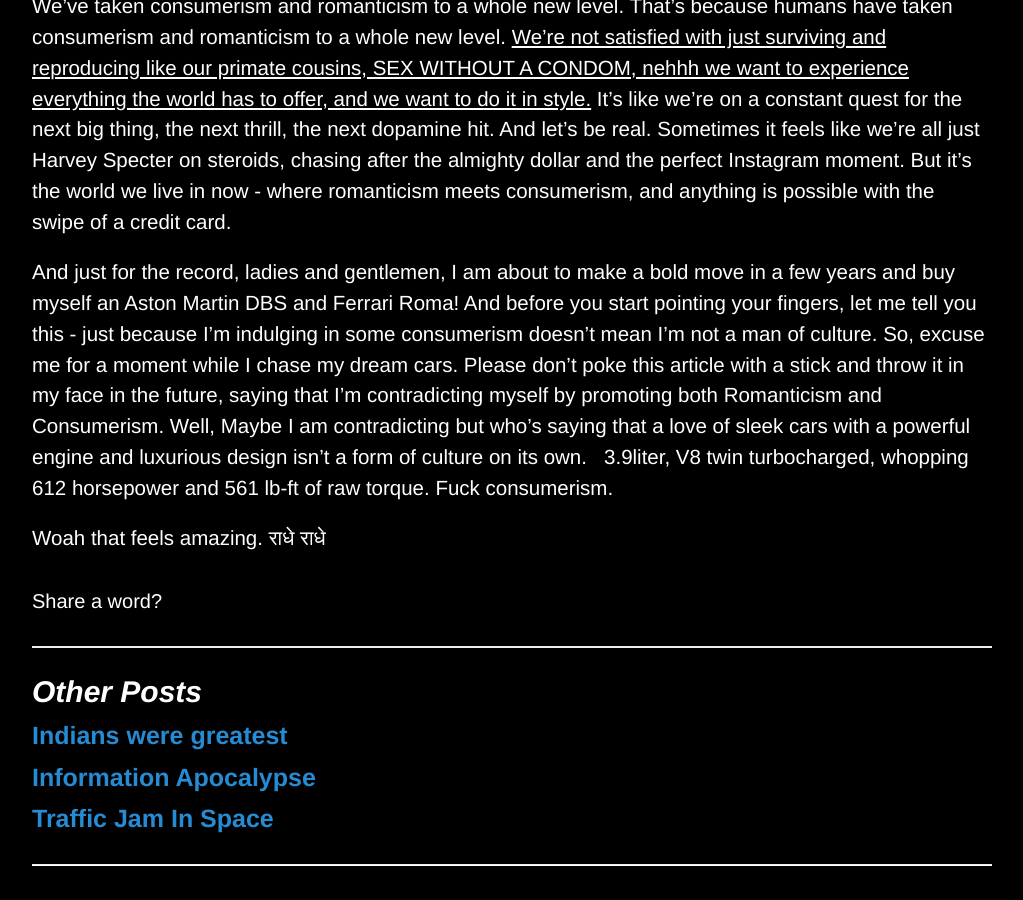
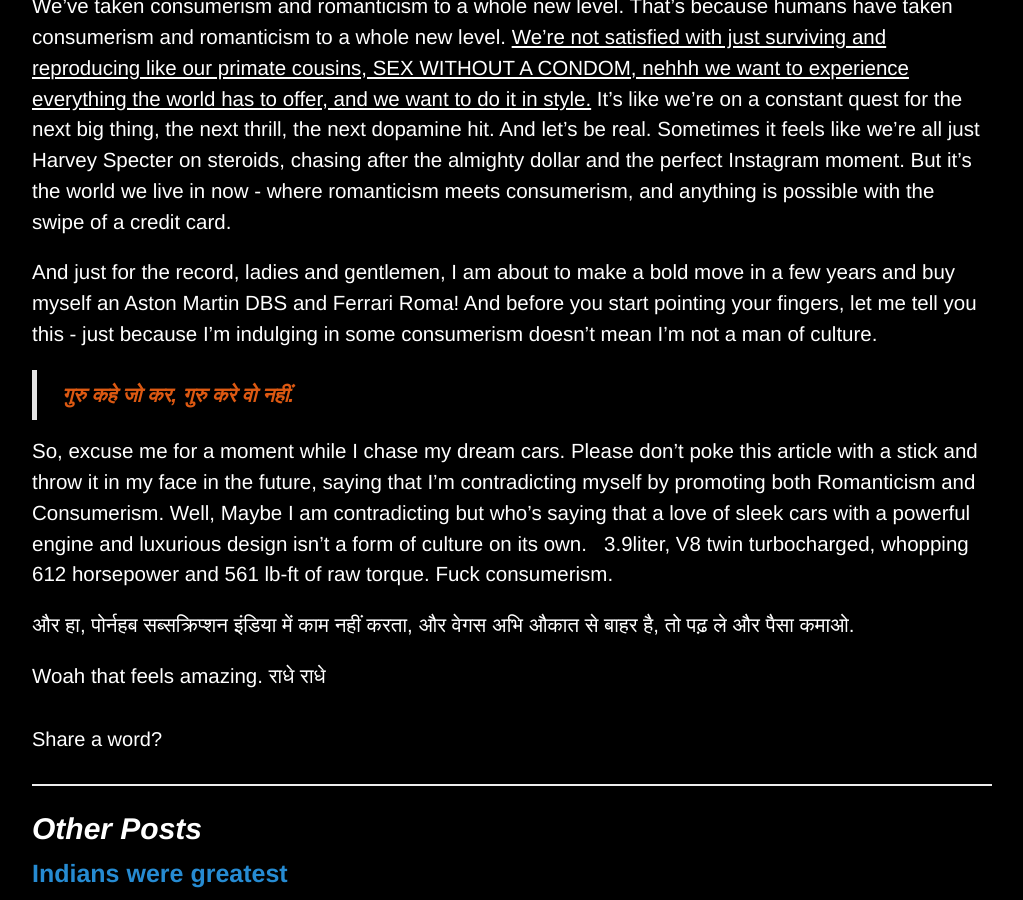
Before and after one commit to renevantcheetah/renevantcheetah.github.io, a Jekyll site: the page built from _posts/Culture/2022-07-13-romanticism-and-consumerism.markdown, in a window 1280 px wide and 900 px high, scrolled down 3132 px. Shown: the whole window, without its empty margins (128-1151 px from the left). Built offline with Jekyll 4.4.1, drawn with Linux system fonts in a browser that asks for light colours; comment, search, counter and statistics services are not loaded.

Commit message:
Added new post with changes

```diff
--- a/_posts/Culture/2022-07-13-romanticism-and-consumerism.markdown
+++ b/_posts/Culture/2022-07-13-romanticism-and-consumerism.markdown
@@ -28,6 +28,12 @@
 
 A few thousand years ago, the idea of leaving one’s house, let alone crossing the border to a distant country or sailing the sea in search of adventure, was completely unfathomable. But today, we have the means and the desire to explore every corner of the globe and indulge in all the luxuries it has to offer. We’ve taken consumerism and romanticism to a whole new level. That’s because humans have taken consumerism and romanticism to a whole new level. <u>We’re not satisfied with just surviving and reproducing like our primate cousins, SEX WITHOUT A CONDOM, nehhh we want to experience everything the world has to offer, and we want to do it in style.</u> It’s like we’re on a constant quest for the next big thing, the next thrill, the next dopamine hit. And let’s be real. Sometimes it feels like we’re all just Harvey Specter on steroids, chasing after the almighty dollar and the perfect Instagram moment. But it’s the world we live in now - where romanticism meets consumerism, and anything is possible with the swipe of a credit card.
 
-And just for the record, ladies and gentlemen, I am about to make a bold move in a few years and buy myself an Aston Martin DBS and Ferrari Roma! And before you start pointing your fingers, let me tell you this - just because I’m indulging in some consumerism doesn’t mean I’m not a man of culture. So, excuse me for a moment while I chase my dream cars. Please don’t poke this article with a stick and throw it in my face in the future, saying that I’m contradicting myself by promoting both Romanticism and Consumerism. Well, Maybe I am contradicting but who’s saying that a love of sleek cars with a powerful engine and luxurious design isn’t a form of culture on its own.   3.9liter, V8 twin turbocharged, whopping 612 horsepower and 561 lb-ft of raw torque. Fuck consumerism.
+And just for the record, ladies and gentlemen, I am about to make a bold move in a few years and buy myself an Aston Martin DBS and Ferrari Roma! And before you start pointing your fingers, let me tell you this - just because I’m indulging in some consumerism doesn’t mean I’m not a man of culture.
+
+> गुरु कहे जो कर, गुरु करे वो नहीं.
+
+So, excuse me for a moment while I chase my dream cars. Please don’t poke this article with a stick and throw it in my face in the future, saying that I’m contradicting myself by promoting both Romanticism and Consumerism. Well, Maybe I am contradicting but who’s saying that a love of sleek cars with a powerful engine and luxurious design isn’t a form of culture on its own.           3.9liter, V8 twin turbocharged, whopping 612 horsepower and 561 lb-ft of raw torque. Fuck consumerism.
+
+और हा, पोर्नहब सब्सक्रिप्शन इंडिया में काम नहीं करता, और वेगस अभि औकात से बाहर है, तो पढ़ ले और पैसा कमाओ.
 
 Woah that feels amazing. राधे राधे
```
